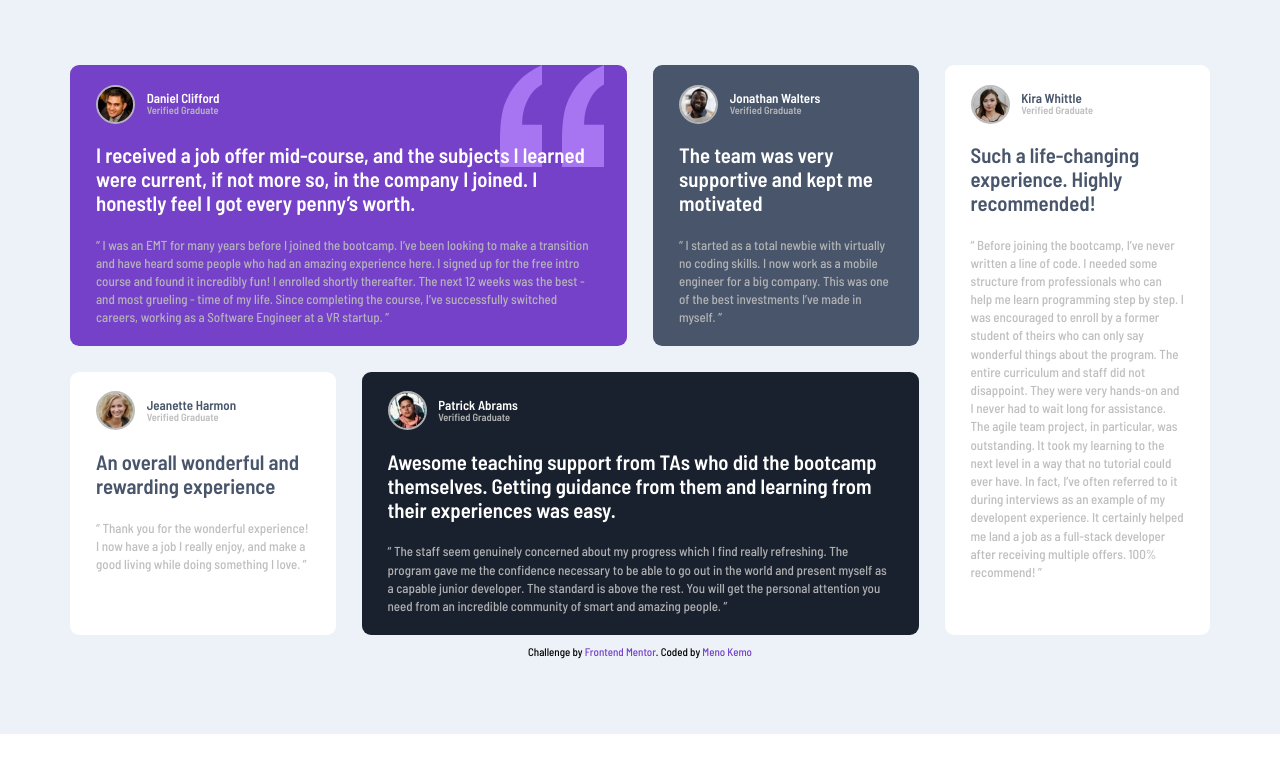
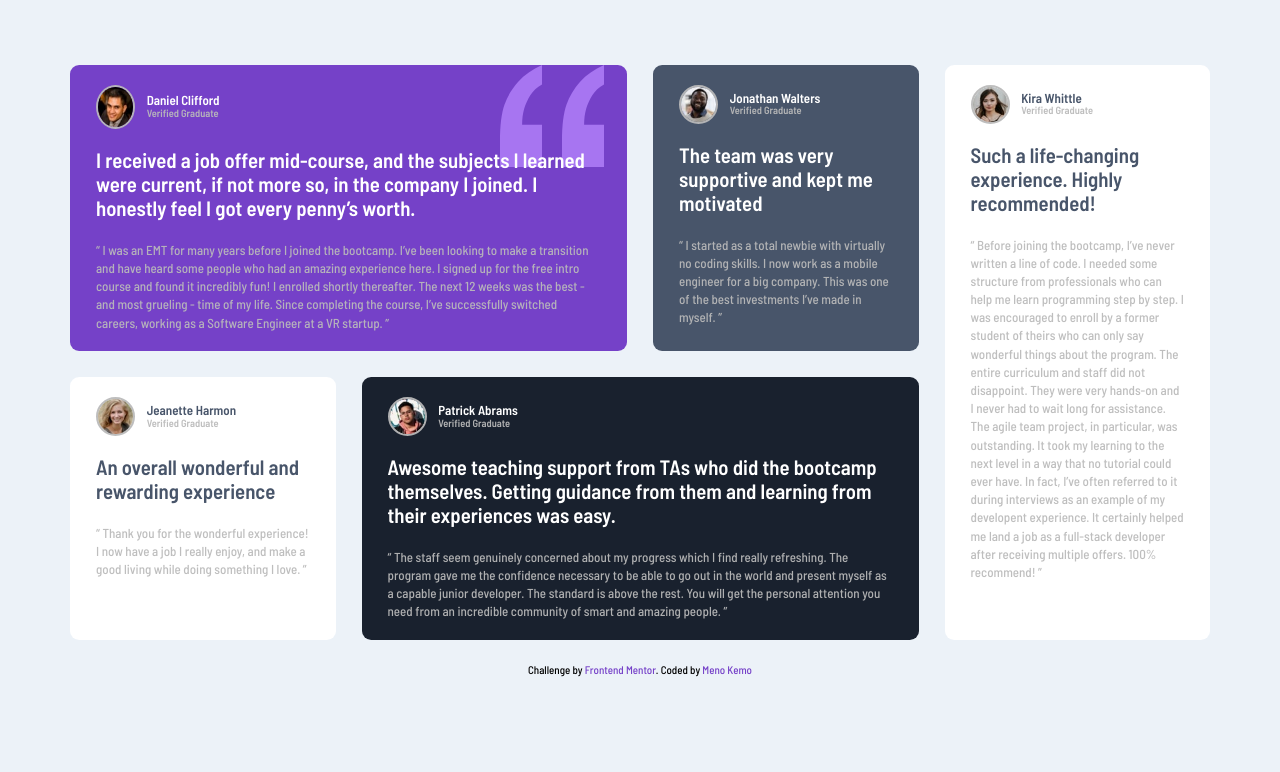
Before and after one commit to menokemo/testimonials-grid-section-main, a plain HTML site: page index.html in a window 1280 px wide. Drawn offline with Linux system fonts and the light colour scheme.

Commit message:
some update

```diff
--- a/css/main.css
+++ b/css/main.css
@@ -28,6 +28,7 @@ html {
 
 body {
     font-family: 'Barlow Semi Condensed', sans-serif;
+    background-color: var(--Light-grayish-blue);
 }
 
 ul {
@@ -99,11 +100,12 @@ button {
 /* start main style */
 
 section {
-    padding: 5em 1em;
-    background-color: var(--Light-grayish-blue);
+    padding: 4em 1.5em;
 }
 
 section .container {
+    padding-top: 1em;
+    padding-bottom: 1em;
     display: grid;
     gap: 2em;
 }
--- a/index.html
+++ b/index.html
@@ -24,10 +24,10 @@
                 <div class="holder daniel">
                     <div class="john-Doe">
                         <img src="./images/image-daniel.jpg" alt="daniel pic">
-                        <h2 class="name">
+                        <h1 class="name">
                             daniel clifford
                             <span>verified graduate</span>
-                        </h2>
+                        </h1>
                     </div>
                     <div class="info">
                         <h2 class="about">
```
